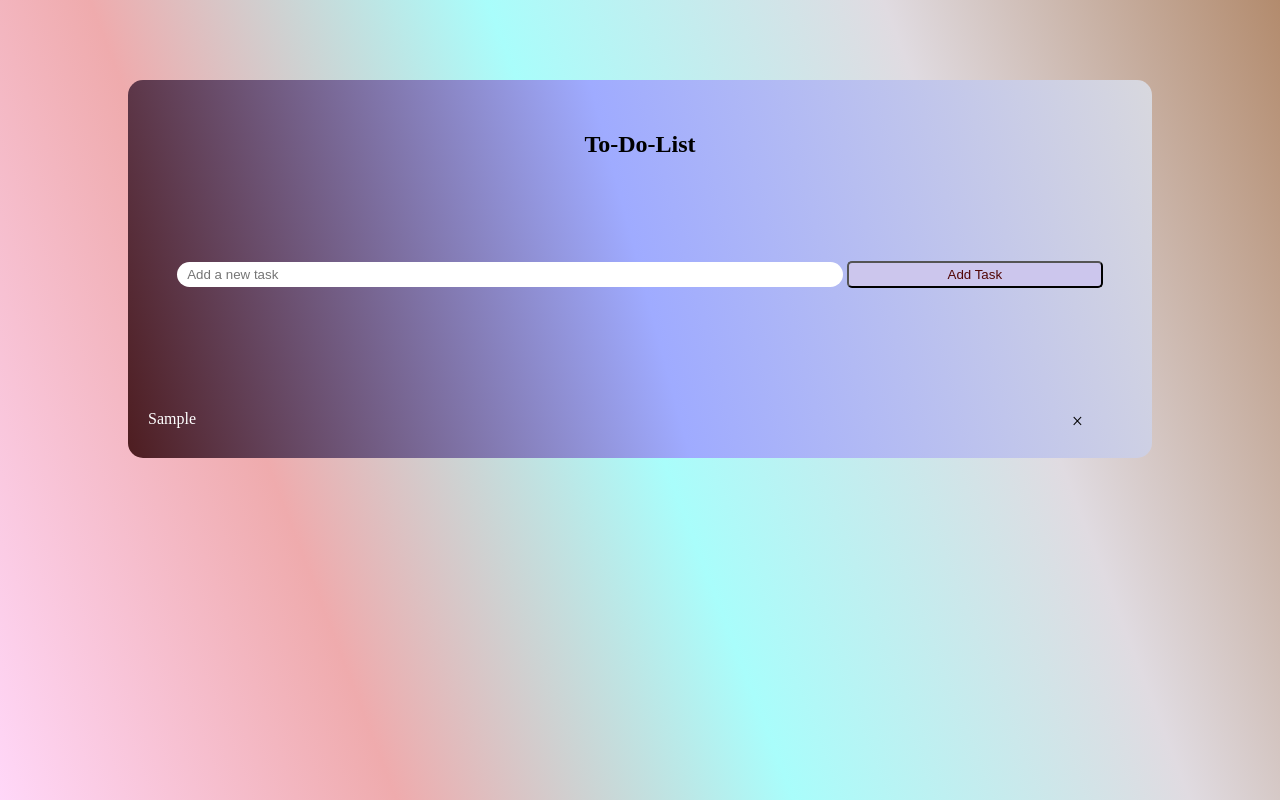
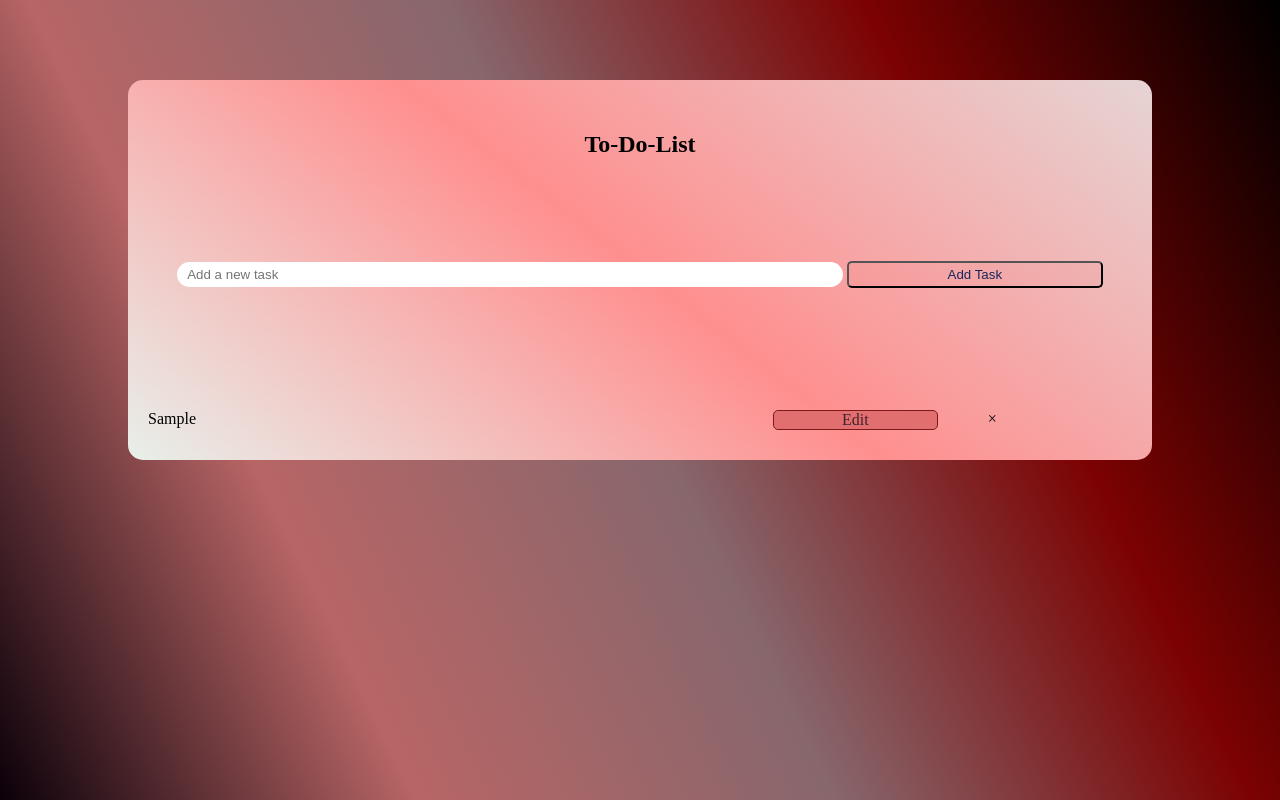
Before and after one commit to Siddiq05/to-do-list, a plain HTML site: page index.html in a window 1280 px wide. Both pictures are taken after typing "Sample" into the empty fields and a click on the button "Add Task". Drawn offline with Linux system fonts and the light colour scheme.

Commit message:
second commit

```diff
--- a/script.js
+++ b/script.js
@@ -6,29 +6,105 @@ const tasklist = document.querySelector('.task-list');
 
 
 const addtotask = () => {
-    if (text.value.trim() === '') {
+    const textInput = text.value.trim();
+    if (textInput === '') {
         alert('please enter a task')
     }
     else{
-        const li = document.createElement('li');
-        li.innerHTML = `<p>${text.value}</p>`
-        tasklist.appendChild(li);
-        const span = document.createElement('span');
-        span.innerHTML = `<span>&times;</span>`
-        li.appendChild(span);
-
-        const remove = () => {
-            li.remove();
-
-        }
-
-        span.addEventListener('click', remove)
+      addItems(textInput) ;
+      saveToLocalStorage();
     }
     text.value = '';
 
 }
+const addItems = (textInput) =>{
+    const li = document.createElement('li');
+    li.innerHTML = `<p>${textInput}</p>`;
+    tasklist.appendChild(li);
+
+    const save = document.createElement('span');
+    save.textContent = "Save"; // Set text directly without a nested span
+    save.style.display = "none"; // Initially hidden
+    save.classList.add('save');
+    li.appendChild(save);
+
+    const edit = document.createElement('span');
+    edit.innerHTML = `<span>Edit</span>`
+    edit.classList.add('edit');
+    li.appendChild(edit);
+
+    const remove = document.createElement('span');
+    remove.innerHTML = `<span>&times;</span>`
+    remove.classList.add('remove');
+    li.appendChild(remove);
+    console.log(li);
+
+
+    save.addEventListener('click', () => {
+        pTag.contentEditable = false; // Disable editing
+        edit.style.display = 'inline'; // Show the "edit" button
+        save.style.display = 'none'; // Hide the "save" button
+        saveToLocalStorage(); // Save the updated list to local storage
+    });
+
+
+    edit.addEventListener('click', () => {
+        pTag.contentEditable = true; // Make the <p> tag editable
+        pTag.focus();
+        // Focus on the <p> tag to edit text
+        edit.style.display = 'none'; // Hide the "edit" button during editing
+        save.style.display = 'inline';
+    });
 
 
 
 
+    const pTag = li.querySelector('p');
+
+    pTag.addEventListener('blur', () => {
+            // Finalize the edit if the content is not blank
+            pTag.contentEditable = false;
+            edit.style.display = 'inline';
+            save.style.display = 'none';
+            saveToLocalStorage();
+
+    });
+
+    pTag.addEventListener('keypress', (e) => {
+        if (e.key === 'Enter') {
+            e.preventDefault(); // Prevent newline on Enter
+            pTag.blur(); // Trigger blur to save changes
+        }
+    });
+
+
+
+    remove.addEventListener('click', () => {
+        // li.remove();
+        remove.parentElement.remove();
+        saveToLocalStorage();
+
+    })
+}
+
+
 taskbtn.addEventListener('click', addtotask)
+
+const saveToLocalStorage = () =>{
+    const taskListItems = document.querySelectorAll('.task-list li p');
+    const tasks = [];
+
+    taskListItems.forEach(item => {
+        tasks.push(item.textContent);
+    })
+    localStorage.setItem('tasks', JSON.stringify(tasks));
+}
+
+const loadFromLocalStorage = () => {
+    const tasks = JSON.parse(localStorage.getItem('tasks') || '[]');
+
+    tasks.forEach(textInput => {
+        addItems(textInput);
+    })
+}
+window.onload = loadFromLocalStorage;
--- a/style.css
+++ b/style.css
@@ -7,13 +7,13 @@
 .box {
     width: 100vw;
     height: 100vh;
-    background: linear-gradient(69deg, #ffd7f8, #efabad, #a9fdfb, #e0dbe1, #b38b6d);
+    background: linear-gradient(64deg, #0b0009, #b86565, #592c34b8, #7c0202, #000000);
     position: relative;
 
 }
 
 .container {
-    background: linear-gradient(-105deg, rgb(216, 216, 222), rgb(159, 171, 255), #4e1d20);
+    background: linear-gradient(38deg, rgb(232 239 234), rgb(255 143 143), #e6d4d4);
     width: 80%;
     text-align: center;
     border-radius: 15px;
@@ -39,8 +39,8 @@
     height: 27px;
     width: 25%;
     border-radius: 5px;
-    background-color: rgb(204, 198, 237);
-    color: #510606;
+    background-color: rgb(227 100 100 / 9%);
+    color: #091a53eb;
     margin: 10% 0;
 }
 .task-list{
@@ -49,25 +49,30 @@
     margin: 10px 0px 20px 20px;
 }
 .task-list li {
-    position: relative;
+    display: flex;
     list-style: none;
     color: white;
     padding: 10px 0px;
+    gap: 5%;
 }
-.task-list li span{
-    position: absolute;
-    right: 20px;
-    font-size: 20px;
+.task-list li .remove{
     color: black;
     cursor: pointer;
-    padding: 10px 0px;
     width: 20%;
-    top: 0;
-
 }
 
 .task-list li p{
     width: 70%;
     overflow-wrap: anywhere;
+    color: black;
 
 }
+.save, .edit{
+    background-color: #e16f6f;
+    width: 20%;
+    height: 20%;
+    text-align: center;
+    border: 1px solid #7c1a1a;
+    border-radius: 5px;
+    color: #070410b8;
+}
```
